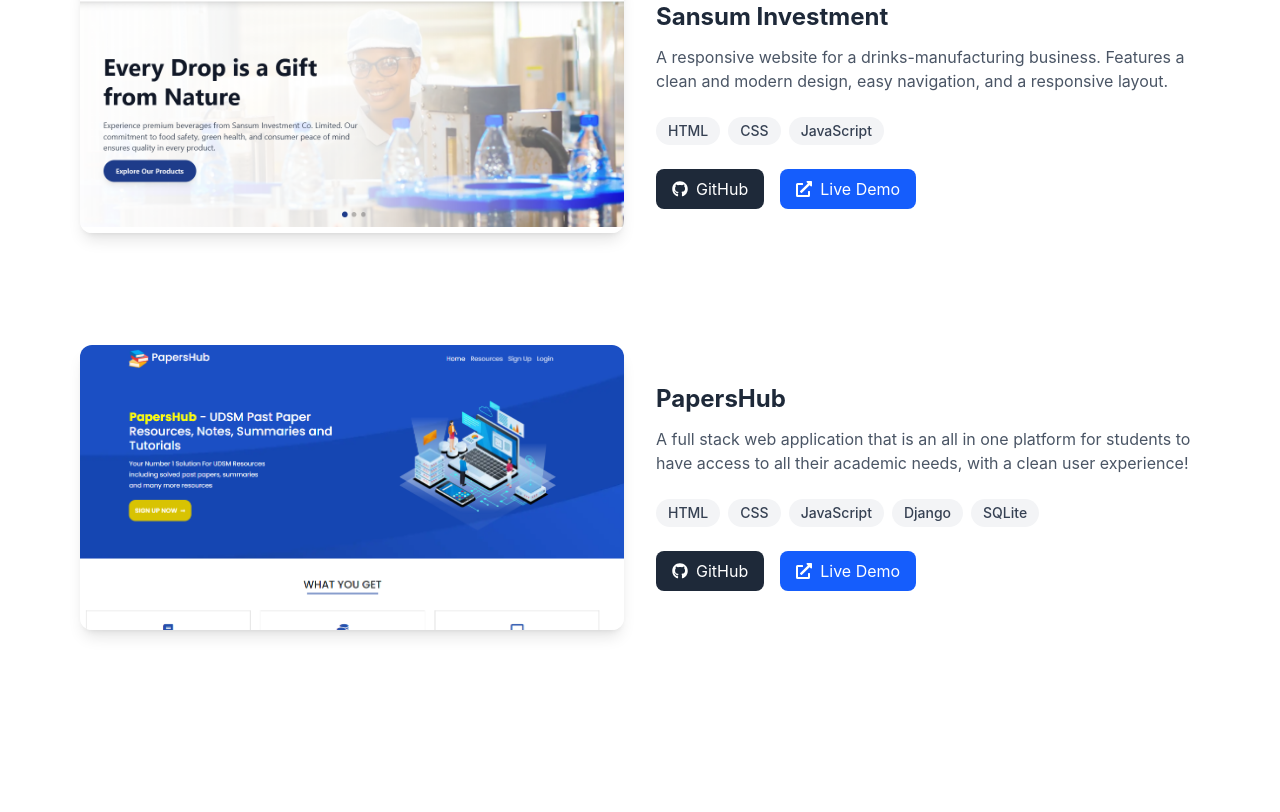
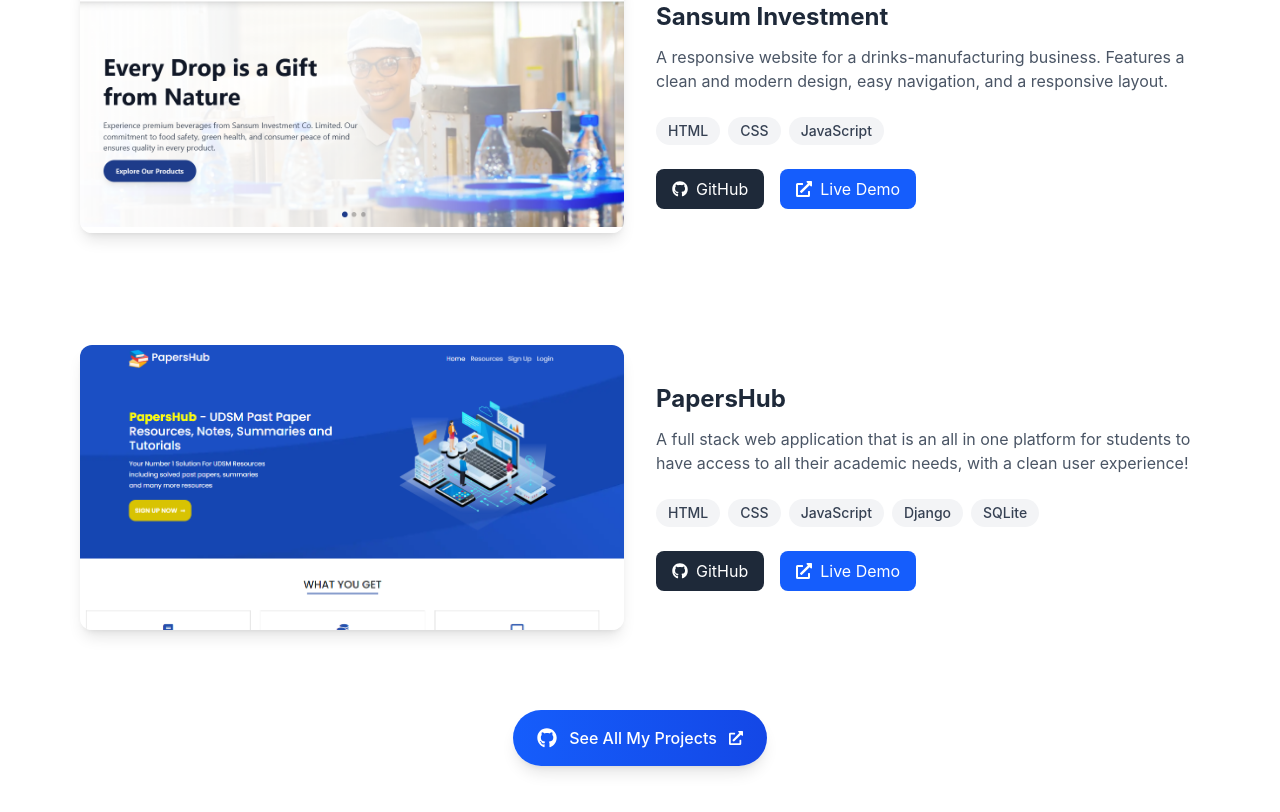
Before and after one commit to AK1239/my-portfolio, a React (Vite) app: page / in a window 1280 px wide. Shown: the part 2290-3102 px from the top of the page. Before the commit the page ends 3000 px from the top, so only its background shows below. Built offline with nearby package versions, Linux system fonts and the light colour scheme.

Commit message:
added button for all projects

```diff
--- a/src/components/Projects.jsx
+++ b/src/components/Projects.jsx
@@ -115,6 +115,26 @@
             </motion.div>
           ))}
         </div>
+
+        {/* See All Projects Link */}
+        <motion.div
+          className="mt-20 text-center"
+          initial={{ opacity: 0, y: 20 }}
+          whileInView={{ opacity: 1, y: 0 }}
+          transition={{ duration: 0.6 }}
+          viewport={{ once: true }}
+        >
+          <a
+            href="https://github.com/AK1239"
+            target="_blank"
+            rel="noopener noreferrer"
+            className="inline-flex items-center gap-3 px-6 py-4 bg-gradient-to-r from-blue-600 to-blue-700 text-white text-base font-medium rounded-full shadow-lg hover:shadow-xl transform hover:-translate-y-1 transition-all duration-300"
+          >
+            <FaGithub className="text-xl" />
+            See All My Projects
+            <FaExternalLinkAlt className="text-sm" />
+          </a>
+        </motion.div>
       </div>
     </section>
   );
```
